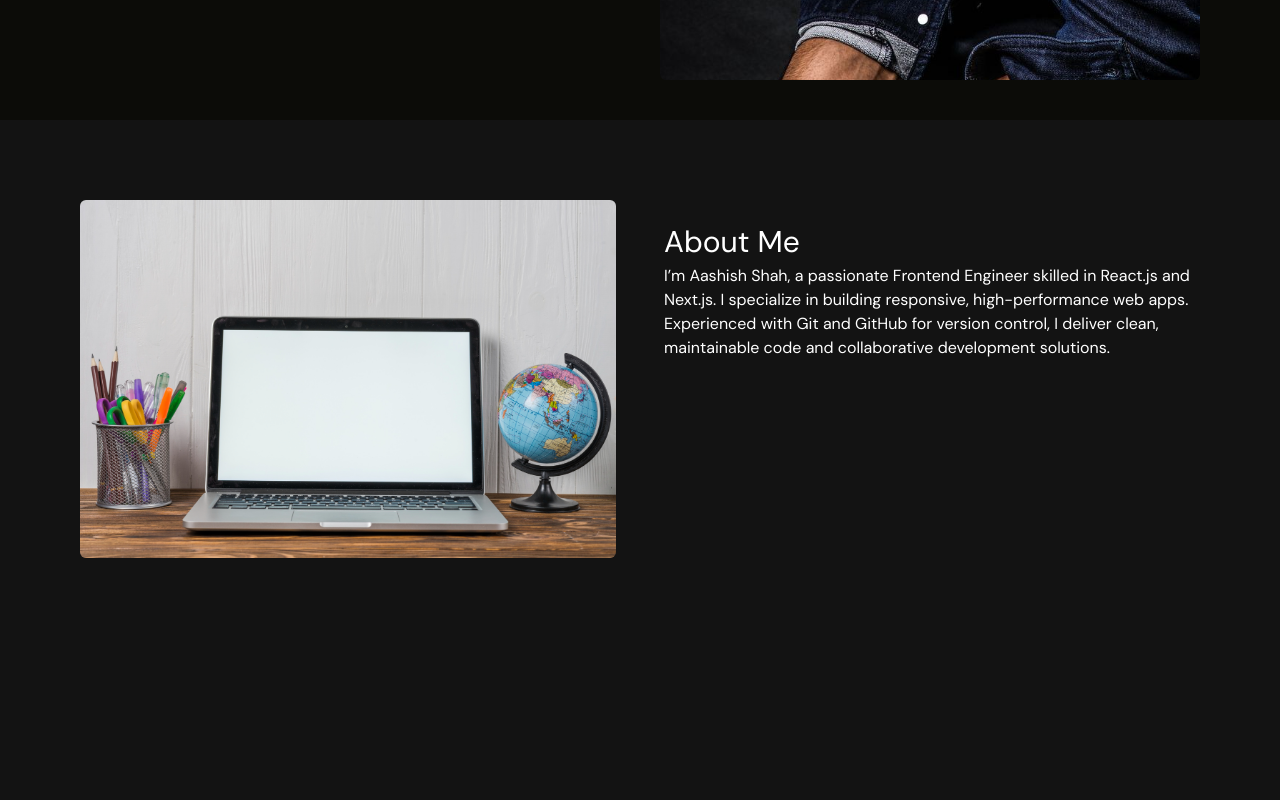
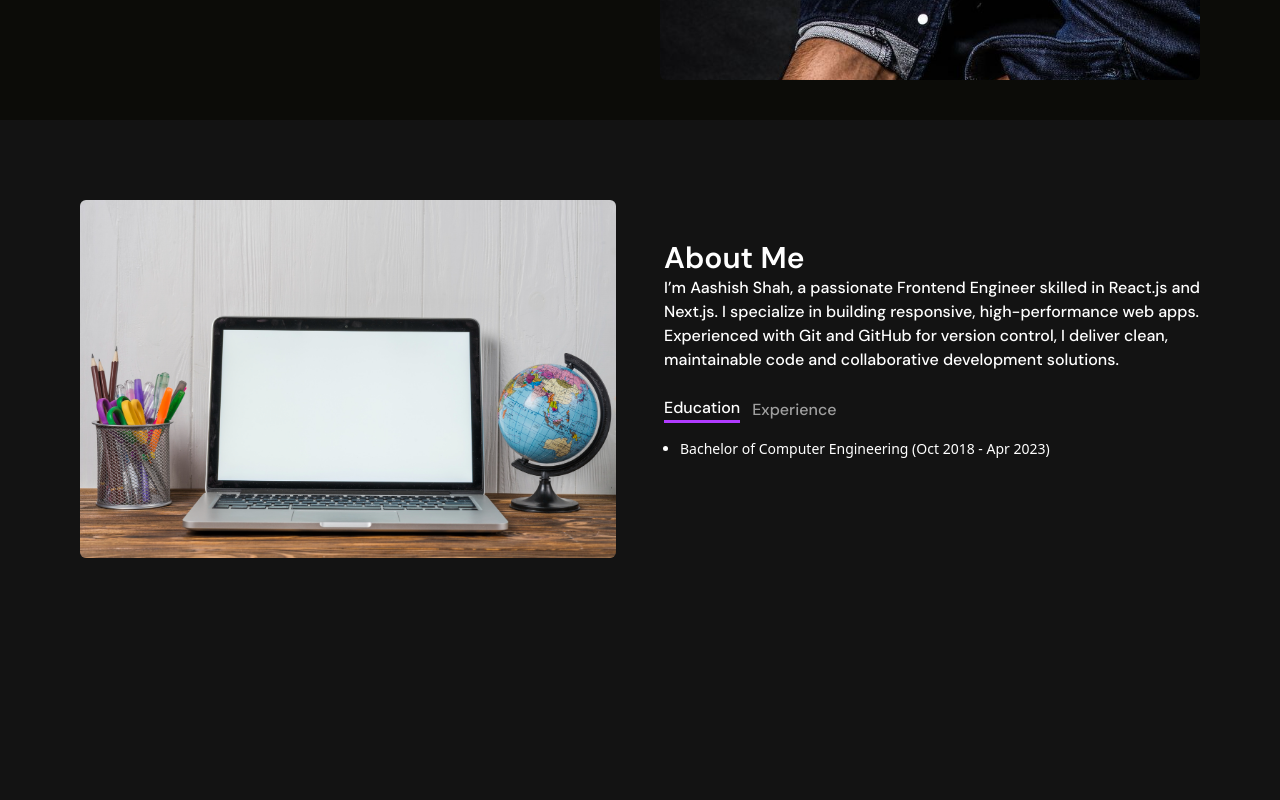
Before and after one commit to Aashish9840/Portfolio, a Next.js app: page / in a window 1280 px wide. Shown: the part 680-1480 px from the top of the page. Built offline with nearby package versions, Linux system fonts and the light colour scheme; a web font is replaced by a local one.

Commit message:
completed about section

```diff
--- a/app/components/AboutUs.tsx
+++ b/app/components/AboutUs.tsx
@@ -1,14 +1,43 @@
+"use client";
 import Image from "next/image";
-import React from "react";
+import React, { useRef, useState } from "react";
+import { AnimatePresence, motion, useInView } from "motion/react";
 
 const AboutUs = () => {
+  const [detail, setDetails] = useState<string | null>("education");
+  const imageRef = useRef<HTMLElement | null>(null);
+  const aboutRef = useRef<HTMLElement | null>(null);
+
+  const imageInView = useInView(imageRef, { once: false });
+  const aboutInView = useInView(aboutRef, { once: false });
+
+  const listVariants = {
+    hidden: { opacity: 0 },
+    visible: {
+      opacity: 1,
+      transition: {
+        staggerChildren: 0.4,
+      },
+    },
+  };
+
+  const itemVariants = {
+    hidden: { opacity: 0, x: -10 },
+    visible: { opacity: 1, x: 0 },
+  };
   return (
     <div
       id="about"
-      className="md:h-screen pt-[10vh] bg-secondary-background text-white"
+      className="md:h-screen pt-[10vh] bg-secondary-background text-white pb-4"
     >
       <main className="container flex flex-col md:flex-row items-start justify-center gap-6 md:gap-12">
-        <section className="w-full md:w-[50%]">
+        <motion.section
+          initial={{ opacity: 0, y: 80 }}
+          animate={imageInView ? { opacity: 1, y: 0 } : {}}
+          transition={{ duration: 0.7 }}
+          ref={imageRef}
+          className="w-full md:w-[50%]"
+        >
           <Image
             src="/portfolio/desktop.jpg"
             height={500}
@@ -16,17 +45,95 @@ const AboutUs = () => {
             alt="desktop image"
             className="w-full h-full object-cover rounded-md"
           />
-        </section>
-        <section className="w-full md:w-[50%] flex flex-col mt-6 gap-1">
-          <h1 className="text-3xl font-dmSans">About Me</h1>
-          <p className="text-base font-dmSans">
-            I’m Aashish Shah, a passionate Frontend Engineer skilled in React.js
-            and Next.js. I specialize in building responsive, high-performance
-            web apps. Experienced with Git and GitHub for version control, I
-            deliver clean, maintainable code and collaborative development
-            solutions.
-          </p>
-        </section>
+        </motion.section>
+        <motion.section
+          initial={{ opacity: 0, y: 80 }}
+          animate={aboutInView ? { opacity: 1, y: 0 } : {}}
+          transition={{ duration: 0.7, delay: 0.5 }}
+          ref={aboutRef}
+          className="w-full md:w-[50%] flex flex-col mt-4 md:mt-10 gap-6"
+        >
+          <div>
+            <h1 className="text-3xl font-dmSans font-semibold">About Me</h1>
+            <p className="text-base font-dmSans font-medium">
+              I’m Aashish Shah, a passionate Frontend Engineer skilled in
+              React.js and Next.js. I specialize in building responsive,
+              high-performance web apps. Experienced with Git and GitHub for
+              version control, I deliver clean, maintainable code and
+              collaborative development solutions.
+            </p>
+          </div>
+          <div className="flex flex-col gap-2">
+            <div className="flex gap-3 items-center mb-2">
+              <h1
+                className={`font-lg font-medium font-dmSans ${
+                  detail === "education"
+                    ? "border-b-3 border-b-[#B13BFF] text-white"
+                    : "text-white/60"
+                }`}
+                onClick={() => setDetails("education")}
+              >
+                Education
+              </h1>
+              <h1
+                className={`font-lg font-medium font-dmSans ${
+                  detail === "experience"
+                    ? "border-b-3 border-b-[#B13BFF] text-white"
+                    : "text-white/60"
+                }`}
+                onClick={() => setDetails("experience")}
+              >
+                Experience
+              </h1>
+            </div>
+
+            <div>
+              <AnimatePresence mode="wait">
+                {detail === "education" ? (
+                  <motion.div
+                    key="education"
+                    initial={{ opacity: 0, x: -10 }}
+                    animate={{ opacity: 1, x: 0 }}
+                    transition={{ duration: 0.5 }}
+                    exit={{ opacity: 0, x: -10 }}
+                  >
+                    <ul className="list-disc pl-4">
+                      <li className="text-sm">
+                        Bachelor of Computer Engineering (Oct 2018 - Apr 2023)
+                      </li>
+                    </ul>
+                  </motion.div>
+                ) : (
+                  detail === "experience" && (
+                    <div>
+                      <motion.ul
+                        key="experience"
+                        className="list-disc pl-4"
+                        variants={listVariants}
+                        initial="hidden"
+                        animate="visible"
+                        exit="hidden"
+                      >
+                        <motion.li className="text-sm" variants={itemVariants}>
+                          Junior frontend Developer at Bitmoro.com (May 2025-Jun
+                          2025)
+                        </motion.li>
+                        <motion.li className="text-sm" variants={itemVariants}>
+                          {" "}
+                          Intern at Bitmoro.com (Jan 2025-Apr 2025)
+                        </motion.li>
+                        <motion.li className="text-sm" variants={itemVariants}>
+                          Research Engineer at Entegra Resources Nepal (Apr
+                          2023- Jul 2024)
+                        </motion.li>
+                      </motion.ul>
+                    </div>
+                  )
+                )}
+              </AnimatePresence>
+            </div>
+          </div>
+        </motion.section>
       </main>
     </div>
   );
```
